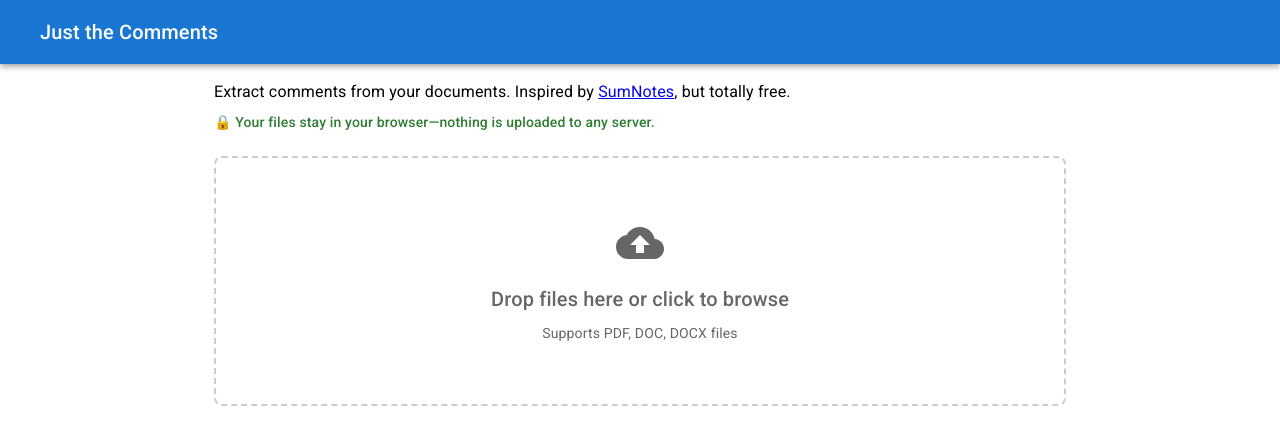
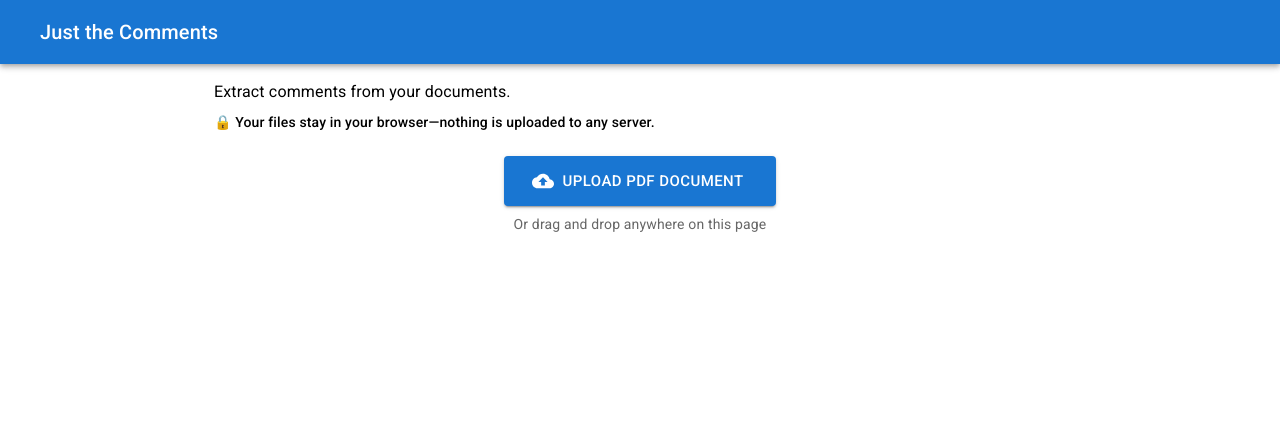
Before and after one commit to drheinheimer/just-the-comments, a React (Vite) app: page / in a window 1280 px wide. Shown: the top 444 px of the page. Built offline with nearby package versions, Linux system fonts and the light colour scheme; some icons are missing; a web font is replaced by a local one.

Commit message:
misc fixes

```diff
--- a/src/App.tsx
+++ b/src/App.tsx
@@ -1,4 +1,4 @@
-import { useCallback, useState } from 'react'
+import { useCallback, useState, useEffect } from 'react'
 import Navbar from './components/Navbar'
 import CommentsTable from './components/CommentsTable'
 import { saveAs } from 'file-saver'
@@ -35,6 +35,7 @@ function App() {
   const [loading, setLoading] = useState<boolean>(false);
   const [error, setError] = useState<string>("");
   const [file, setFile] = useState<File | null>(null);
+  const [isDragOverlay, setIsDragOverlay] = useState<boolean>(false);
 
   const downloadCSV = useCallback(() => {
     const header = ["page", "author", "modified", "text"];
@@ -157,17 +158,53 @@ function App() {
     }
   }, []);
 
-  const handleDrop = (e: React.DragEvent<HTMLDivElement>) => {
+  // Window-level drag and drop handlers for overlay
+  useEffect(() => {
+    let dragCounter = 0;
+
+    const handleWindowDragEnter = (e: DragEvent) => {
       e.preventDefault();
-    const droppedFile = e.dataTransfer.files[0];
+      dragCounter++;
+      if (e.dataTransfer?.items && e.dataTransfer.items.length > 0) {
+        setIsDragOverlay(true);
+      }
+    };
+
+    const handleWindowDragLeave = (e: DragEvent) => {
+      e.preventDefault();
+      dragCounter--;
+      if (dragCounter === 0) {
+        setIsDragOverlay(false);
+      }
+    };
+
+    const handleWindowDragOver = (e: DragEvent) => {
+      e.preventDefault();
+    };
+
+    const handleWindowDrop = (e: DragEvent) => {
+      e.preventDefault();
+      dragCounter = 0;
+      setIsDragOverlay(false);
+
+      const droppedFile = e.dataTransfer?.files[0];
       if (droppedFile) {
         handleFileSelect(droppedFile);
       }
     };
 
-  const handleDragOver = (e: React.DragEvent<HTMLDivElement>) => {
-    e.preventDefault();
+    window.addEventListener('dragenter', handleWindowDragEnter);
+    window.addEventListener('dragleave', handleWindowDragLeave);
+    window.addEventListener('dragover', handleWindowDragOver);
+    window.addEventListener('drop', handleWindowDrop);
+
+    return () => {
+      window.removeEventListener('dragenter', handleWindowDragEnter);
+      window.removeEventListener('dragleave', handleWindowDragLeave);
+      window.removeEventListener('dragover', handleWindowDragOver);
+      window.removeEventListener('drop', handleWindowDrop);
     };
+  }, [handleFileSelect]);
 
   const handleClick = () => {
     const input = document.createElement('input');
@@ -193,43 +230,57 @@ function App() {
           Welcome to Just the Comments
         </Typography> */}
         <Typography variant="body1">
-          Extract comments from your documents. Inspired by <a target="_blank" rel="noopener noreferrer" href="https://www.sumnotes.net">SumNotes</a>, but totally free.
+          Extract comments from your documents.
         </Typography>
-        <Typography variant="body2" color="success.main" sx={{ mt: 1, fontWeight: 500 }}>
+        <Typography variant="body2" sx={{ mt: 1, fontWeight: 500 }}>
           🔒 Your files stay in your browser—nothing is uploaded to any server.
         </Typography>
 
-        {/* Dropzone */}
+        {/* Upload Button */}
+        <Box sx={{ mt: 3, textAlign: 'center' }}>
+          <Button
+            variant="contained"
+            size="large"
+            startIcon={<CloudUploadIcon />}
+            onClick={handleClick}
+            sx={{ px: 4, py: 1.5 }}
+          >
+            {file ? `Selected: ${file.name}` : 'Upload PDF Document'}
+          </Button>
+          <Typography variant="body2" color="textSecondary" sx={{ mt: 1 }}>
+            Or drag and drop anywhere on this page
+          </Typography>
+        </Box>
+
+        {/* Full-screen drag overlay */}
+        {isDragOverlay && (
           <Box
             sx={{
-            width: '100%',
-            height: '250px',
-            border: '2px dashed #ccc',
-            borderRadius: 2,
+              position: 'fixed',
+              top: 0,
+              left: 0,
+              right: 0,
+              bottom: 0,
+              backgroundColor: 'rgba(25, 118, 210, 0.1)',
+              backdropFilter: 'blur(4px)',
+              zIndex: 9999,
               display: 'flex',
               flexDirection: 'column',
               alignItems: 'center',
               justifyContent: 'center',
-            cursor: 'pointer',
-            mt: 3,
-            transition: 'border-color 0.3s ease',
-            '&:hover': {
-              borderColor: '#1976d2',
-              backgroundColor: '#f5f5f5',
-            },
+              border: '4px dashed #1976d2',
+              boxSizing: 'border-box',
             }}
-          onDrop={handleDrop}
-          onDragOver={handleDragOver}
-          onClick={handleClick}
           >
-          <CloudUploadIcon sx={{ fontSize: 48, color: '#666', mb: 2 }} />
-          <Typography variant="h6" color="textSecondary">
-            {file ? file.name : 'Drop files here or click to browse'}
+            <CloudUploadIcon sx={{ fontSize: 80, color: '#1976d2', mb: 2 }} />
+            <Typography variant="h4" color="primary" sx={{ fontWeight: 600 }}>
+              Drop your PDF here
             </Typography>
-          <Typography variant="body2" color="textSecondary" sx={{ mt: 1 }}>
-            Supports PDF, DOC, DOCX files
+            <Typography variant="body1" color="textSecondary" sx={{ mt: 1 }}>
+              Release to upload and extract comments
             </Typography>
           </Box>
+        )}
 
         {/* Results Section */}
         {loading && (
--- a/src/components/CommentsTable.tsx
+++ b/src/components/CommentsTable.tsx
@@ -35,6 +35,16 @@ const columns: GridColDef<CommentEntry>[] = [
     headerName: 'Comment',
     flex: 1,
     minWidth: 300,
+    renderCell: (params) => (
+      <Box sx={{
+        whiteSpace: 'normal',
+        wordWrap: 'break-word',
+        lineHeight: 1.4,
+        py: 1
+      }}>
+        {params.value}
+      </Box>
+    ),
   },
 ];
 
@@ -51,6 +61,7 @@ export default function CommentsTable({ comments, loading = false }: CommentsTab
         rows={rowsWithId}
         columns={columns}
         loading={loading}
+        getRowHeight={() => 'auto'}
         initialState={{
           pagination: {
             paginationModel: {
@@ -64,6 +75,13 @@ export default function CommentsTable({ comments, loading = false }: CommentsTab
           '& .MuiDataGrid-cell': {
             whiteSpace: 'normal',
             wordWrap: 'break-word',
+            display: 'flex',
+            alignItems: 'center',
+          },
+          '& .MuiDataGrid-row': {
+            '&:hover': {
+              backgroundColor: 'rgba(0, 0, 0, 0.04)',
+            },
           },
         }}
       />
```
Lines whose indentation alone changed are shown as unchanged.
